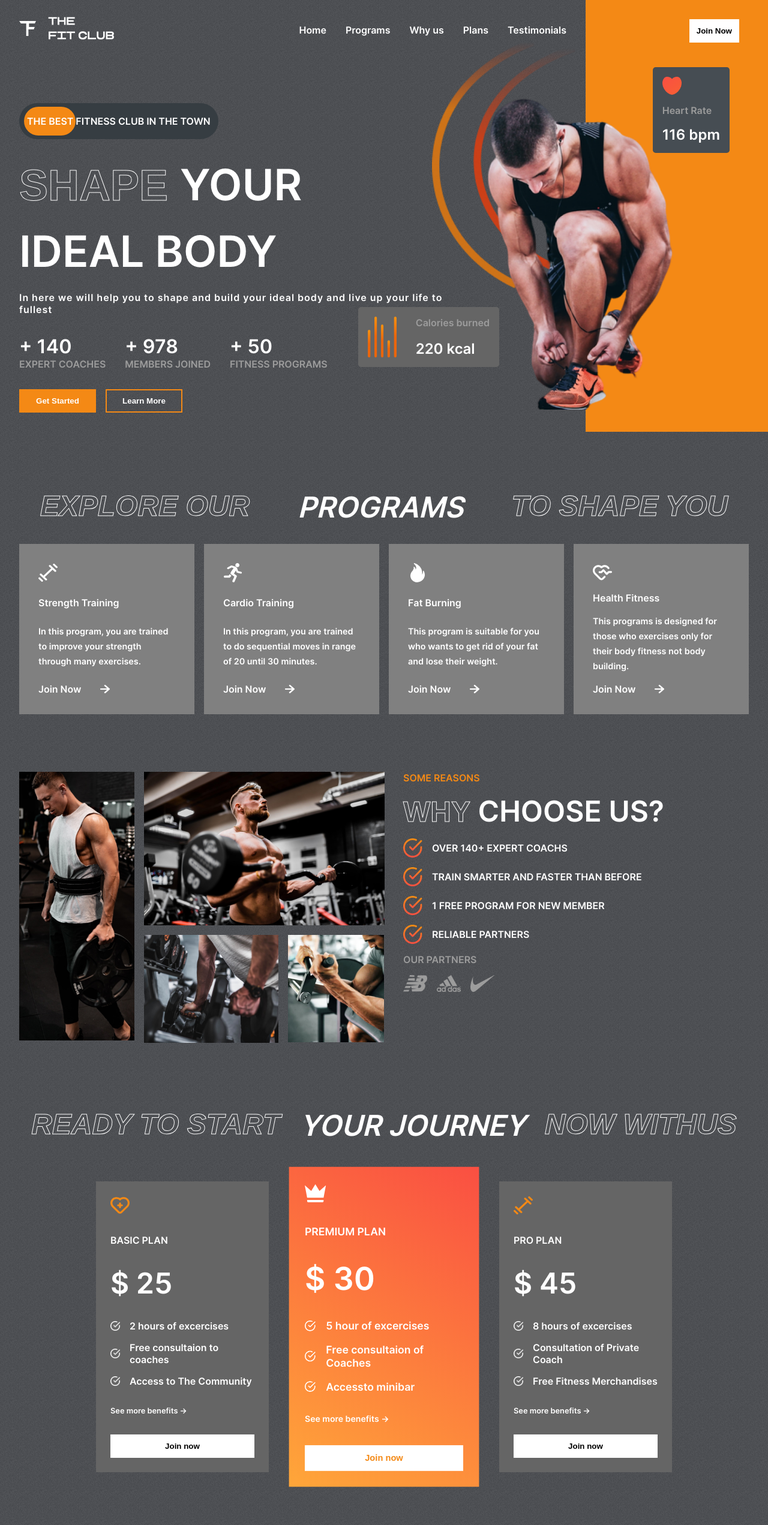
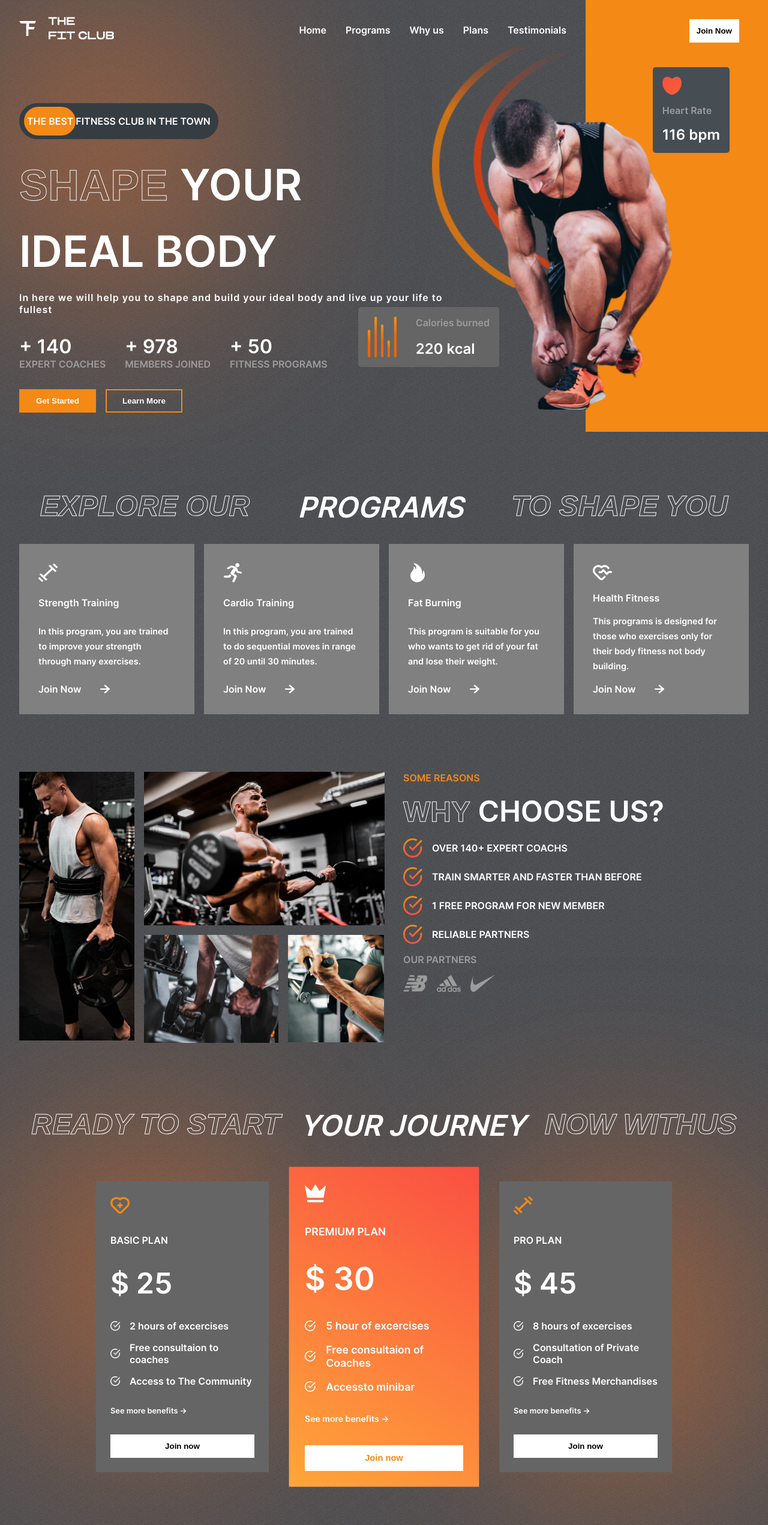
Before and after one commit to Morkovich121/GymWebsite, a React (Create React App) app in the folder gym/: page / in a window 1280 px wide. Shown: the top 2543 px of the page at 60% size. Built offline with nearby package versions, Linux system fonts and the light colour scheme.

Commit message:
Added blurs and scroll animation

```diff
--- a/gym/src/App.css
+++ b/gym/src/App.css
@@ -2,7 +2,7 @@
 @font-face {
   font-family: Inter;
   src: url(fonts/Inter-SemiBold.otf);
- }
+}
 
 :root {
   --lightgray: #D9D9D9;
@@ -11,7 +11,11 @@
   --darkGrey: #464D53;
   --caloryCard: #656565;
   --planCard: linear-gradient(210.41deg, #fa5042 1.14%, #ffa739 100.75%);
-  --appColor:  #3c3f45;
+  --appColor: #3c3f45;
+}
+
+html{
+  scroll-behavior: smooth;
 }
 
 .App {
@@ -22,27 +26,36 @@
   flex-direction: column;
   gap: 6rem;
   overflow: hidden;
-  font-family: Inter,sans-serif;
+  font-family: Inter, sans-serif;
 }
-::-webkit-scrollbar{
+
+::-webkit-scrollbar {
   display: none;
 }
 
-.empty-text{
-  color:transparent;
+.empty-text {
+  color: transparent;
   font-family: Arial, Helvetica, sans-serif;
   -webkit-text-stroke-width: 1px;
   -webkit-text-stroke-color: white;
 }
 
-.btn{
+.btn {
   background-color: white;
   padding: 0.5rem;
   font-weight: 750;
-  display:flex;
+  display: flex;
   justify-content: center;
   align-items: center;
   border: 4px solid transparent;
   transition: 300ms all;
   cursor: pointer;
 }
+
+.blur {
+  background: rgba(253, 120, 43, 0.69);
+  position: absolute;
+  border-radius: 50%;
+  filter: blur(150px);
+  z-index: -9;
+}
--- a/gym/src/components/Connect/Connect.jsx
+++ b/gym/src/components/Connect/Connect.jsx
@@ -1,8 +1,22 @@
-import React from 'react'
+import React, {useRef} from 'react'
 import './Connect.css'
-import { useState } from 'react'
+import emailjs from '@emailjs/browser'
 
 const Connect = () => {
+
+    const form = useRef();
+
+    const sendEmail = (e) => {
+        e.preventDefault();
+
+        emailjs.sendForm('service_inzphbm', 'service_inzphbm', form.current, 'fawRxbyAo8pAnDOln')
+          .then((result) => {
+              console.log(result.text);
+          }, (error) => {
+              console.log(error.text);
+          });
+      };
+
     return (
         <div className='connect' id='connect'>
             <div className="left-c">
@@ -17,10 +31,10 @@ const Connect = () => {
                 </div>
             </div>
             <div className="right-c">
-                <div className="email">
+                <form ref={form} className="email" onSubmit={sendEmail}>
                     <input type="email" name="user_email" id="user_email" placeholder='Enter your Email Address here...' />
                     <button type="submit" className='btn'>Join now</button>
-                </div>
+                </form>
             </div>
         </div>
     )
--- a/gym/src/components/Footer/Footer.css
+++ b/gym/src/components/Footer/Footer.css
@@ -25,3 +25,22 @@
 .feedback>img{
     width: 10rem;
 }
+
+.footer-blur:nth-of-type(1){
+    height: 12rem;
+    width: 26rem;
+    margin-left:14rem;
+    margin-top: 8rem;
+    filter:blur(140px);
+    -webkit-filter: blur(140px);
+}
+
+.footer-blur:nth-of-type(2){
+    background: rgb(183, 45, 45);
+    height: 12rem;
+    width: 26rem;
+    margin-left:54rem;
+    margin-top: 8rem;
+    filter:blur(140px);
+    -webkit-filter: blur(140px);
+}
--- a/gym/src/components/Footer/Footer.jsx
+++ b/gym/src/components/Footer/Footer.jsx
@@ -9,6 +9,8 @@ const Footer = () => {
     return (
         <div className='footer' id='footer'>
             <hr />
+            <div className="blur footer-blur"></div>
+            <div className="blur footer-blur"></div>
             <div className='feedback'>
                 <div className='social-media'>
                     <img src={Git} alt="" />
--- a/gym/src/components/Hero/Hero.css
+++ b/gym/src/components/Hero/Hero.css
@@ -182,3 +182,14 @@
     color: #fff;
     font-size: 1.5rem;
 }
+
+.hero-blur{
+    width: 22rem;
+    height: 30rem;
+    left:0;
+}
+
+a{
+    text-decoration: none;
+    color:black;
+}
--- a/gym/src/components/Hero/Hero.jsx
+++ b/gym/src/components/Hero/Hero.js
@@ -1,17 +1,20 @@
-import React from 'react'
-import './Hero.css'
-import Header from '../Header/Header'
-import Heart from '../../assets/heart.png'
-import HeroImage from '../../assets/hero_image.png'
-import HeroBackImage from '../../assets/hero_image_back.png'
-import Calories from '../../assets/calories.png'
+import React, {useState} from 'react';
+import './Hero.css';
+import Header from '../Header/Header';
+import Heart from '../../assets/heart.png';
+import HeroImage from '../../assets/hero_image.png';
+import HeroBackImage from '../../assets/hero_image_back.png';
+import Calories from '../../assets/calories.png';
 
 const Hero = () => {
+
+    const [transition] = useState({ type: 'spring', duration: 3 })
+
     return (
         <div className="hero">
+            <div className="blur hero-blur"></div>
             <div className="left-h">
                 <Header />
-
                 {/*The best gym part*/}
                 <div className="the-best-part">
                     <div></div>
@@ -58,7 +61,7 @@ const Hero = () => {
             <div className="right-h">
 
                 <div className='right-h-info'>
-                    <button className="btn">Join Now</button>
+                    <a href='#connect'><button className="btn">Join Now</button></a>
                 </div>
 
                 {/*Heart rate part*/}
--- a/gym/src/components/Plans/Plans.css
+++ b/gym/src/components/Plans/Plans.css
@@ -84,3 +84,17 @@
     gap: 1rem;
     align-items: center;
 }
+
+.plans-blur:nth-of-type(1){
+    width:23rem;
+    height: 32rem;
+    top:2rem;
+    left:4rem;
+}
+
+.plans-blur:nth-of-type(2){
+    width:23rem;
+    height: 32rem;
+    top:7rem;
+    right:4rem;
+}
--- a/gym/src/components/Plans/Plans.jsx
+++ b/gym/src/components/Plans/Plans.jsx
@@ -7,6 +7,8 @@ import whiteTick from '../../assets/whiteTick.png'
 const Plans = () => {
     return (
         <div className="plans">
+            <div className="blur plans-blur"></div>
+            <div className="blur plans-blur"></div>
             <div className="plans-header">
                 <span className="empty-text">ready to start</span>
                 <span className="programs-intro">your journey</span>
```
Also changed, not shown: gym/src/App.js (+7 -7 lines).
